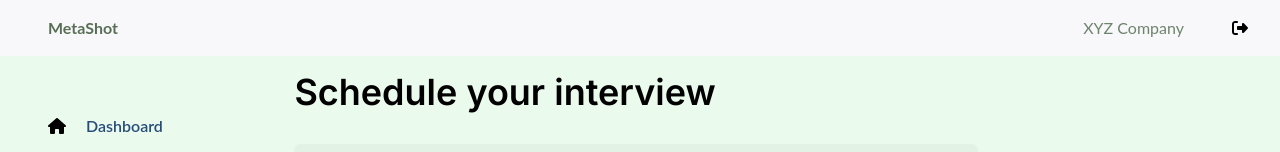
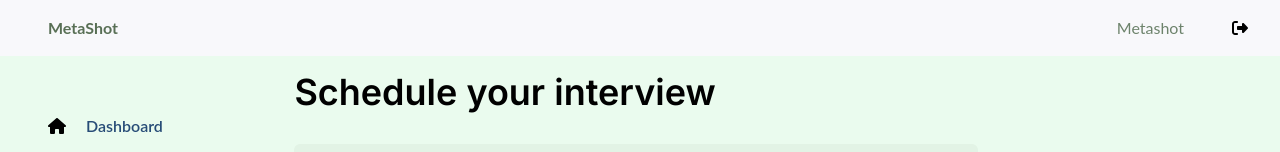
Before and after one commit to Shauryachaturvedimetashot/MetashotFrontendFinal, a Next.js app: page /Invite in a window 1280 px wide. Shown: the top 152 px of the page. Built offline with nearby package versions, Linux system fonts and the light colour scheme.

Commit message:
Update page.tsx

```diff
--- a/src/app/Invite/page.tsx
+++ b/src/app/Invite/page.tsx
@@ -7,7 +7,7 @@ import Candidate_screen from './Candidate_screen';
 const Invite = () => {
   return (
     <div>
-      <Navbar user_name="Iman" company="XYZ Company" />
+      <Navbar user_name="Metashot" company="Metashot" />
       <div className='flex'>
         <Sidebarn />
         <Suspense fallback={<div>Loading...</div>}>
```
